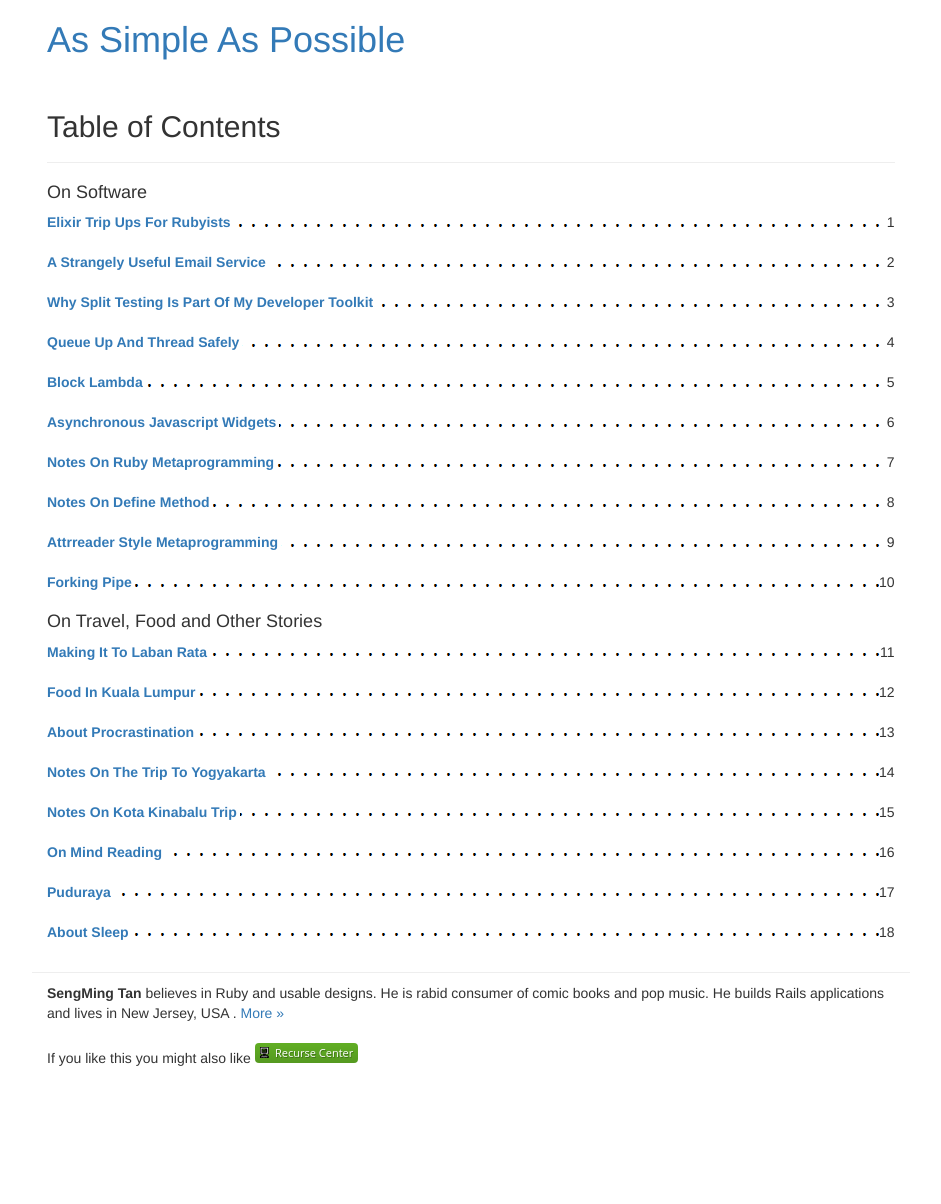
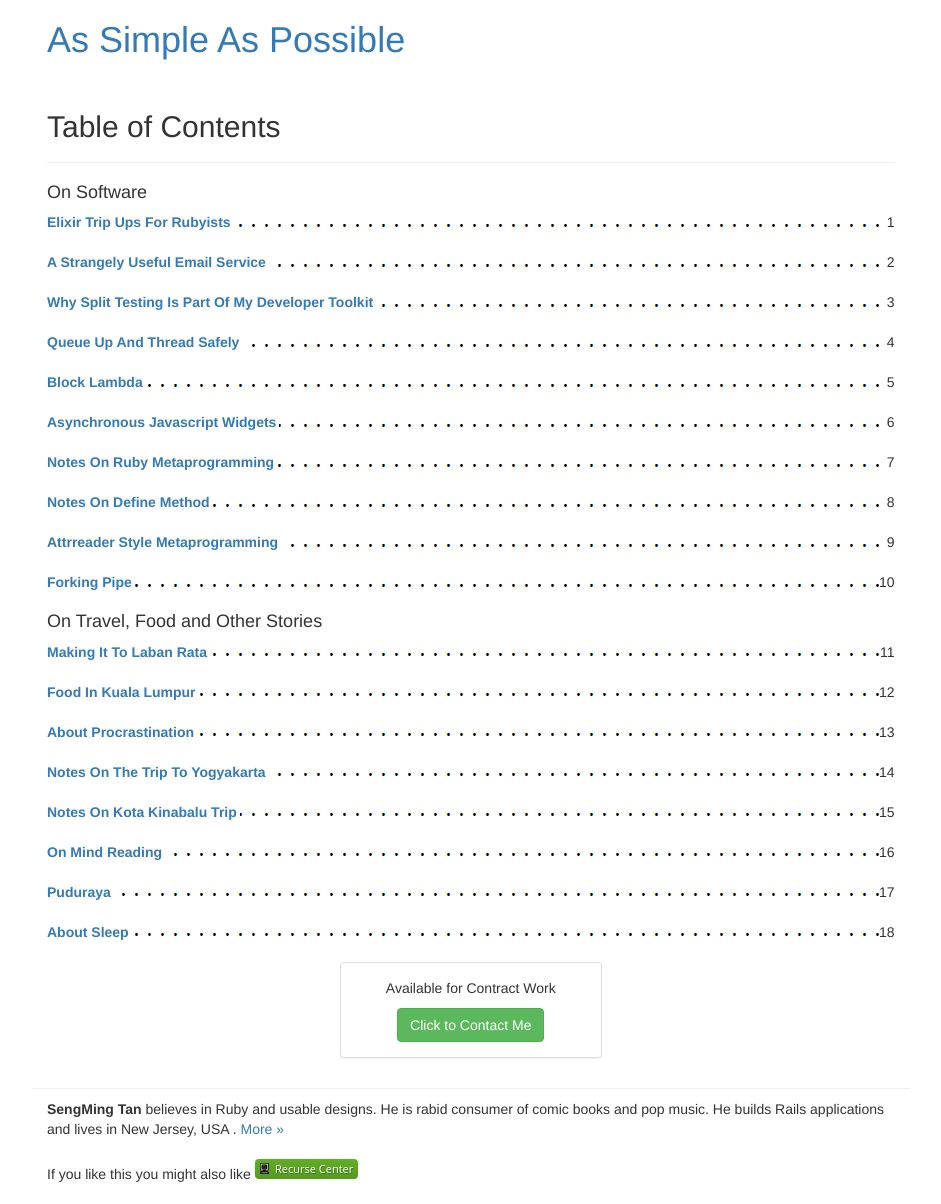
Before and after one commit to tansengming/tansengming.github.com, a Jekyll site: the page built from index.html, in a window 1280 px wide. Shown: the whole page, without its empty margins (23-964 px from the left). Built offline with Jekyll 4.4.1, drawn with Linux system fonts in a browser that asks for light colours; before the commit the page ends 1088 px from its top, so only the background shows below that.

Commit message:
adds hiring box

```diff
--- /dev/null
+++ b/_includes/hire.html
@@ -0,0 +1,12 @@
+<div class="row">
+  <div class='col-md-3'></div>
+  <div class='col-md-3'>
+    <div class="panel panel-default text-center">
+      <div class="panel-body">
+        <p>Available for Contract Work</p>
+        <a class="btn btn-default btn-success" href="https://sengmingtan.typeform.com/to/iJ6jxW" role="button">Click to Contact Me</a>
+      </div>
+    </div>
+  </div>
+  <div class='col-md-3'></div>
+</div>
--- a/_layouts/default.html
+++ b/_layouts/default.html
@@ -34,6 +34,7 @@
       <div class="row">
         {{ content }}
       </div>
+      {% include hire.html %}
     </div>
     <footer class='footer'>
       <div class="container">
```
